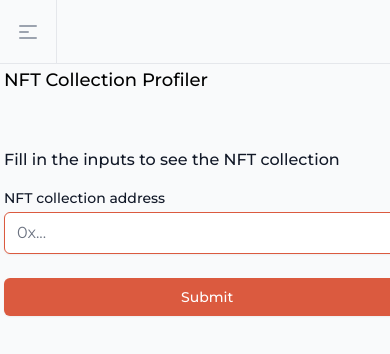
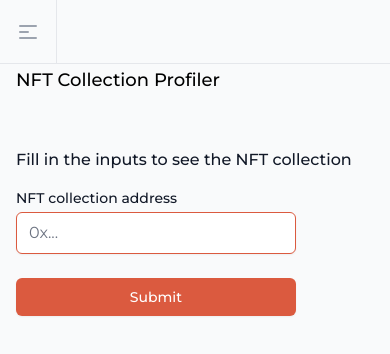
Before and after one commit to ivanmolto/evmos-nft-alpha, a React (Create React App) app: page /collectionprofiler in a window 390 px wide. Shown: the top 354 px of the page. Built offline with nearby package versions, Linux system fonts and the light colour scheme.

Commit message:
chore: Update Collection Profiler

```diff
--- a/src/components/CollectionProfiler.js
+++ b/src/components/CollectionProfiler.js
@@ -19,15 +19,15 @@ const CollectionProfiler = () => {
     <div className="font-montserrat">
       <main className="flex-1 flex-col pb-8">
         <div className="mt-1">
-          <h2 className="max-w-6xl mx-auto mt-0 px-1 text-lg leading-6 font-medium text-sky-400 sm:px-6 lg:px-8">
+          <h2 className="max-w-6xl mx-auto mt-0 px-4 text-lg leading-6 font-medium text-sky-400 sm:px-6 lg:px-8">
             NFT Collection Profiler
           </h2>
           <div>
-            <div className="px-1 sm:px-6 lg:max-w-6xl lg:mx-auto lg:px-8">
+            <div className="px-4 sm:px-6 lg:max-w-6xl lg:mx-auto lg:px-8">
               <div className="py-3 md:flex md:items-center md:justify-between lg:border-t border-eorange lg:border-eorange"></div>
             </div>
           </div>
-          <div className="flex-1 px-1 flex justify-between sm:px-6 lg:max-w-6xl lg:mx-auto lg:px-8">
+          <div className="flex-1 px-4 flex justify-between sm:px-6 lg:max-w-6xl lg:mx-auto lg:px-8">
             <form
               onSubmit={submitHandler}
               className="space-y-8 divide-y divide-gray-200"
@@ -56,14 +56,14 @@ const CollectionProfiler = () => {
                         id="nftaddress"
                         autoComplete="nftaddress"
                         placeholder="0x..."
-                        className="shadow-sm focus:ring-eorange focus:border-eorange block w-full sm:text-sm border-eorange rounded-md"
+                        className="shadow-sm focus:ring-eorange focus:border-eorange block w-5/6 sm:w-full sm:text-sm border-eorange rounded-md"
                       />
                     </div>
                   </div>
                   <div className="mt-6">
                     <button
                       type="submit"
-                      className="inline-flex justify-center py-2 px-44 border border-transparent shadow-sm text-sm font-medium rounded-md text-white bg-eorange hover:bg-eviolet focus:outline-none focus:ring-2 focus:ring-offset-2 focus:ring-eorange"
+                      className="inline-flex justify-center py-2 px-4 border border-transparent w-5/6 sm:w-full shadow-sm text-sm font-medium rounded-md text-white bg-eorange hover:bg-eviolet focus:outline-none focus:ring-2 focus:ring-offset-2 focus:ring-eorange"
                     >
                       Submit
                     </button>
```
